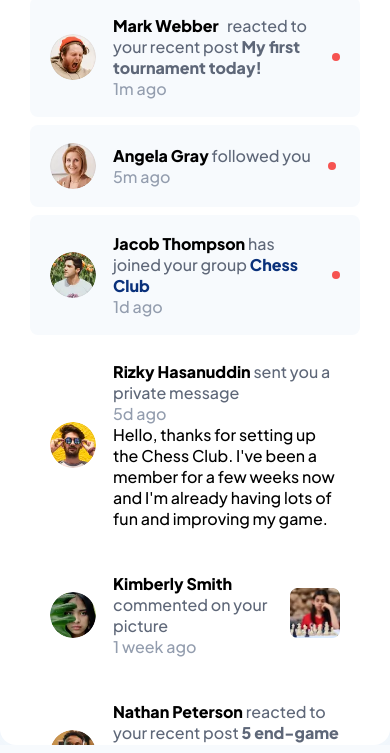
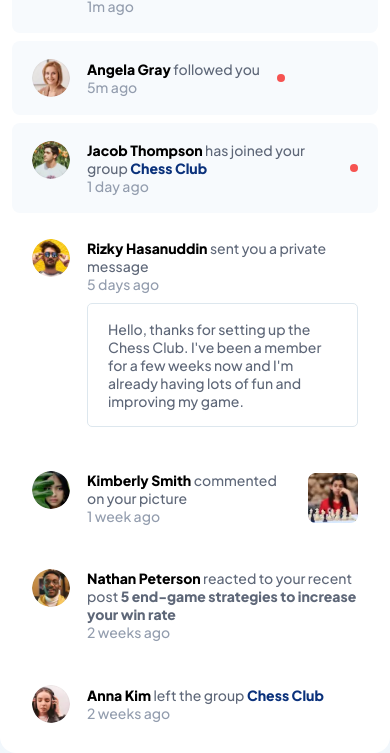
Before and after one commit to Maliklar/notifications-page-main, a plain HTML site: page index.html in a window 390 px wide. Shown: the part 157-910 px from the top of the page. Drawn offline with Linux system fonts and the light colour scheme.

Commit message:
submit 1

```diff
--- a/index.html
+++ b/index.html
@@ -51,7 +51,7 @@
       </div>
       <div class="notification-content">
         <p class="notification-message"><strong class="user-name">Jacob Thompson</strong> has joined your group <strong class="blue-text">Chess Club</strong></p>
-        <span class="date">1d ago</span>
+        <span class="date">1 day ago</span>
       </div>
       <div class="red-circle"></div>
     </div>
@@ -62,7 +62,7 @@
       </div>
       <div class="notification-content">
         <p class="notification-message"><strong class="user-name">Rizky Hasanuddin</strong> sent you a private message</p>
-        <span class="date">5d ago</span>
+        <span class="date">5 days ago</span>
         <div class="message-box">
           <p>
             Hello, thanks for setting up the Chess Club. I've been a member for a few weeks now and
@@ -80,7 +80,7 @@
         <p class="notification-message"><strong class="user-name">Kimberly Smith</strong> commented on your picture</p>
         <span class="date">1 week ago</span>
       </div>
-      <div class="picture-container">
+      <div class="image-container">
         <img height="50px" src="./assets/images/image-chess.webp" alt="Image Chess">
       </div>
     </div>
@@ -104,36 +104,6 @@
         <span class="date">2 weeks ago</span>
       </div>
     </div>
-
-
   </main>
-
-  <!-- Notifications 3
-
-  Mark all as read
-
-  Mark Webber reacted to your recent post My first tournament today!
-  1m ago
-
-  Angela Gray followed you
-  5m ago
-
-  Jacob Thompson has joined your group Chess Club
-  1 day ago
-
-  Rizky Hasanuddin sent you a private message
-  5 days ago
-  Hello, thanks for setting up the Chess Club. I've been a member for a few weeks now and
-  I'm already having lots of fun and improving my game.
-
-  Kimberly Smith commented on your picture
-  1 week ago
-
-  Nathan Peterson reacted to your recent post 5 end-game strategies to increase your win rate
-  2 weeks ago
-
-  Anna Kim left the group Chess Club
-  2 weeks ago -->
-
 </body>
 </html>
--- a/styles.css
+++ b/styles.css
@@ -61,8 +61,8 @@ main{
     padding: 14px 30px;
     border-radius: 16px;
     box-shadow: 0 0 100px 8px var(--Lightgrayishblue1);
-    height: 840px;
-    overflow: hidden;
+    height: min-content;
+
 }
 
 .notifications-header{
@@ -101,7 +101,21 @@ main{
     border-radius: 8px;
 }
 
+.message-box{
+    border: solid 1px var(--Lightgrayishblue2);
+    border-radius: 5px;
+    color: var(--Darkgrayishblue);
+    padding: 16px 20px;
+    margin-top: 10px;
+}
+
+.image-container{
+    flex-grow: 1;
+    display: flex;
+    flex-direction: row-reverse;
+}
 .avatar-container{
+    align-self: flex-start;
     overflow: hidden;
     height: var(--AvatarSize);
     width: var(--AvatarSize);
@@ -125,3 +139,16 @@ main{
 .date{
     color: var(--Grayishblue);
 }
+
+@media screen and (max-width: 600px) {
+    :root{
+        font-size: 14px;
+        --AvatarSize:38px;
+    }
+    body{
+        padding: 0;
+    }
+    main{
+        padding: 12px;
+    }
+}
```
